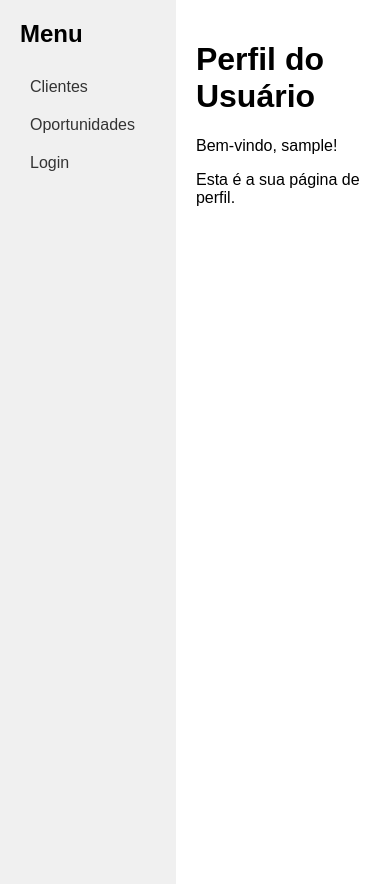
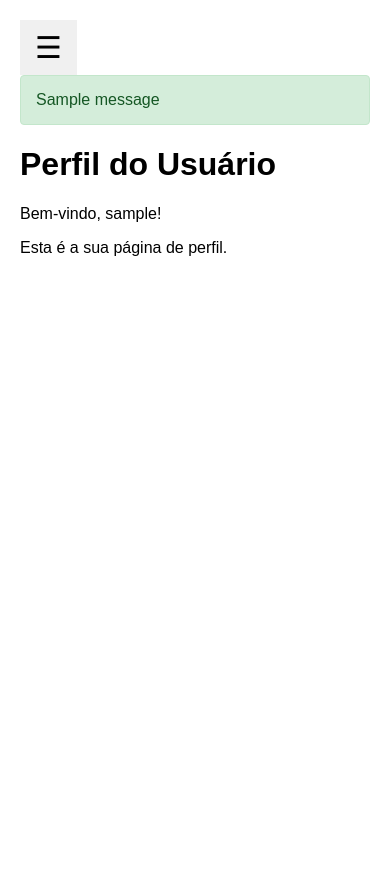
Before and after one commit to Lucas-Juliao/SISTEMA_ERP, a Flask app: page /usuario in a window 390 px wide. After the commit the page ends 256 px from the top, so only its background shows below. Run offline with Flask 3, Linux system fonts and the light colour scheme; the visitor is signed in with stand-in values (Sample User, id 1); one stand-in notice (Sample message) is shown.

Commit message:
feat: Adiciona menu lateral responsivo e animado
Implementa um menu lateral responsivo com animação de "deslizar" usando CSS e JavaScript.

- O menu agora fica oculto em telas menores e pode ser aberto com um botão "hamburger".
- Adiciona transições de CSS para uma animação suave.
- A lógica de JavaScript controla a visibilidade do menu.
- Adiciona uma funcionalidade de logout para encerrar a sessão do usuário.
- O menu de navegação agora exibe condicionalmente os links de "Login", "Perfil" e "Logout" com base no estado da sessão.
- Adiciona estilos para as mensagens flash para um melhor feedback visual.

```diff
--- a/app.py
+++ b/app.py
@@ -34,5 +34,11 @@ def usuario():
         return render_template('usuario.html', username=session['username'])
     return redirect(url_for('login'))
 
+@app.route('/logout')
+def logout():
+    session.pop('username', None)
+    flash('Você foi desconectado.', 'info')
+    return redirect(url_for('login'))
+
 if __name__ == '__main__':
     app.run(debug=True)
--- /dev/null
+++ b/static/script.js
@@ -0,0 +1,8 @@
+document.addEventListener('DOMContentLoaded', function() {
+    const openBtn = document.getElementById('open-btn');
+    const sidebar = document.getElementById('sidebar');
+
+    openBtn.addEventListener('click', function() {
+        sidebar.classList.toggle('open');
+    });
+});
--- a/static/style.css
+++ b/static/style.css
@@ -1,17 +1,27 @@
+/* Estilos Gerais */
 body {
     font-family: sans-serif;
     margin: 0;
     display: flex;
+    transition: margin-left .5s; /* Adiciona animação ao conteúdo */
 }
 
+/* --- Estilos do Menu Lateral (Sidebar) --- */
 .sidebar {
-    width: 200px;
-    background: #f0f0f0;
-    padding: 20px;
     height: 100vh;
+    width: 250px;
+    position: fixed;
+    z-index: 1;
+    top: 0;
+    left: 0;
+    background-color: #f0f0f0;
+    overflow-x: hidden;
+    padding-top: 20px;
+    transition: 0.5s; /* Animação de transição */
 }
 
 .sidebar h2 {
+    text-align: center;
     margin-top: 0;
 }
 
@@ -21,17 +31,79 @@ body {
 }
 
 .sidebar ul li a {
+    padding: 10px 15px;
     text-decoration: none;
+    font-size: 18px;
     color: #333;
     display: block;
-    padding: 10px;
+    transition: 0.3s;
 }
 
 .sidebar ul li a:hover {
-    background: #ddd;
+    background-color: #ddd;
 }
 
+/* --- Estilos do Conteúdo Principal --- */
 .content {
     padding: 20px;
     flex-grow: 1;
+    transition: margin-left .5s;
+    margin-left: 250px; /* Mesmo valor da largura do sidebar */
 }
+
+/* --- Botão Hamburger --- */
+.open-btn {
+    font-size: 30px;
+    cursor: pointer;
+    background-color: #f0f0f0;
+    border: none;
+    padding: 10px 15px;
+    display: none; /* Escondido por padrão em telas grandes */
+}
+
+/* --- Estilos Responsivos --- */
+@media screen and (max-width: 768px) {
+    .sidebar {
+        width: 0; /* Menu escondido por padrão */
+        left: -50px; /* Garante que o conteúdo não sobreponha */
+    }
+
+    .sidebar.open {
+        width: 250px; /* Mostra o menu */
+        left: 0;
+    }
+
+    .content {
+        margin-left: 0; /* Conteúdo ocupa a tela toda */
+    }
+
+    .open-btn {
+        display: block; /* Mostra o botão em telas pequenas */
+    }
+}
+
+/* --- Estilos para Mensagens Flash --- */
+.alert {
+    padding: 15px;
+    margin-bottom: 20px;
+    border: 1px solid transparent;
+    border-radius: 4px;
+}
+
+.alert-success {
+    color: #155724;
+    background-color: #d4edda;
+    border-color: #c3e6cb;
+}
+
+.alert-danger {
+    color: #721c24;
+    background-color: #f8d7da;
+    border-color: #f5c6cb;
+}
+
+.alert-info {
+    color: #0c5460;
+    background-color: #d1ecf1;
+    border-color: #bee5eb;
+}
--- a/templates/base.html
+++ b/templates/base.html
@@ -7,16 +7,32 @@
     <link rel="stylesheet" href="{{ url_for('static', filename='style.css') }}">
 </head>
 <body>
-    <div class="sidebar">
+    <div class="sidebar" id="sidebar">
         <h2>Menu</h2>
         <ul>
             <li><a href="/clientes">Clientes</a></li>
             <li><a href="/oportunidades">Oportunidades</a></li>
-            <li><a href="/login">Login</a></li>
+            {% if 'username' in session %}
+                <li><a href="/usuario">Perfil</a></li>
+                <li><a href="/logout">Logout</a></li>
+            {% else %}
+                <li><a href="/login">Login</a></li>
+            {% endif %}
         </ul>
     </div>
+
     <div class="content">
+        <button class="open-btn" id="open-btn">☰</button>
+        {% with messages = get_flashed_messages(with_categories=true) %}
+            {% if messages %}
+                {% for category, message in messages %}
+                    <div class="alert alert-{{ category }}">{{ message }}</div>
+                {% endfor %}
+            {% endif %}
+        {% endwith %}
         {% block content %}{% endblock %}
     </div>
+
+    <script src="{{ url_for('static', filename='script.js') }}"></script>
 </body>
 </html>
```
